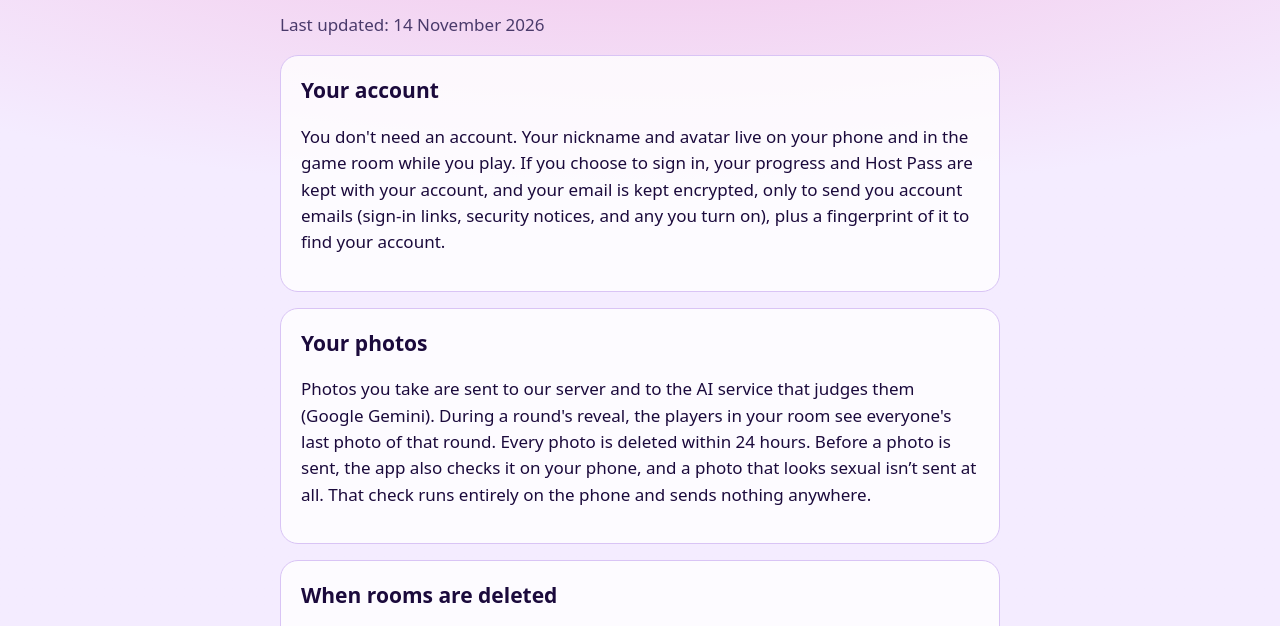
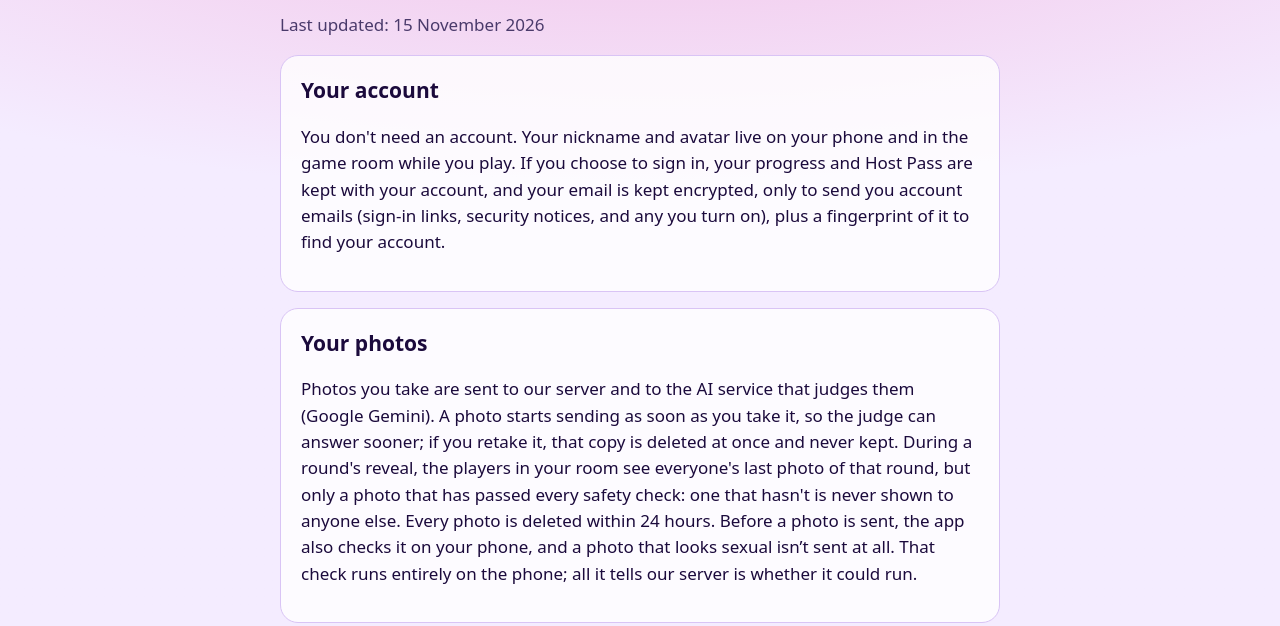
Before and after one commit to Snapterapp/snapterapp.github.io, a plain HTML site: page privacy.html in a window 1280 px wide. Shown: the part 140-766 px from the top of the page. Drawn offline with Linux system fonts and the light colour scheme.

Commit message:
Privacy: why we keep your country and time zone, never your precise location; photos only shown once every safety check passes

```diff
--- a/privacy.html
+++ b/privacy.html
@@ -14,14 +14,14 @@
 <main>
 
 <h1>Privacy policy</h1>
-<p class="updated">Last updated: 14 November 2026</p>
+<p class="updated">Last updated: 15 November 2026</p>
 <section id="your-account">
 <h2>Your account</h2>
 <p>You don't need an account. Your nickname and avatar live on your phone and in the game room while you play. If you choose to sign in, your progress and Host Pass are kept with your account, and your email is kept encrypted, only to send you account emails (sign-in links, security notices, and any you turn on), plus a fingerprint of it to find your account.</p>
 </section>
 <section id="your-photos">
 <h2>Your photos</h2>
-<p>Photos you take are sent to our server and to the AI service that judges them (Google Gemini). During a round's reveal, the players in your room see everyone's last photo of that round. Every photo is deleted within 24 hours. Before a photo is sent, the app also checks it on your phone, and a photo that looks sexual isn’t sent at all. That check runs entirely on the phone and sends nothing anywhere.</p>
+<p>Photos you take are sent to our server and to the AI service that judges them (Google Gemini). A photo starts sending as soon as you take it, so the judge can answer sooner; if you retake it, that copy is deleted at once and never kept. During a round's reveal, the players in your room see everyone's last photo of that round, but only a photo that has passed every safety check: one that hasn't is never shown to anyone else. Every photo is deleted within 24 hours. Before a photo is sent, the app also checks it on your phone, and a photo that looks sexual isn’t sent at all. That check runs entirely on the phone; all it tells our server is whether it could run.</p>
 </section>
 <section id="when-rooms-are-deleted">
 <h2>When rooms are deleted</h2>
@@ -45,7 +45,7 @@
 </section>
 <section id="who-else-handles-it">
 <h2>Who else handles it</h2>
-<p>Who handles your data for us: our hosting provider (Fly.io, where the game server and its data live); Google, whose Gemini AI judges your photos (and, only if we turn it on as a backup, Anthropic's Claude); Resend, which delivers our emails and so gets your address when it sends one; and Apple, which takes payments. Your IP address is kept up to 30 days to stop abuse, and with a ban while it stands. Nothing is sold, and nobody uses your data for advertising.</p>
+<p>Who handles your data for us: our hosting provider (Fly.io, where the game server and its data live); Google, whose Gemini AI judges your photos (and, only if we turn it on as a backup, Anthropic's Claude); Resend, which delivers our emails and so gets your address when it sends one; and Apple, which takes payments. Your IP address is kept up to 30 days to stop abuse, and with a ban while it stands. Nothing is sold, and nobody uses your data for advertising. We never ask for your precise location (no GPS). We do keep your country and time zone: the country comes from your phone's region setting or is worked out from your IP address, and is used for the flag next to your Daily results, the age rule and our own player statistics; the time zone makes daily quests change at your midnight.</p>
 </section>
 <section id="children-and-age">
 <h2>Children and age</h2>
```
Also changed, not shown: terms.html (+1 -1 lines).
